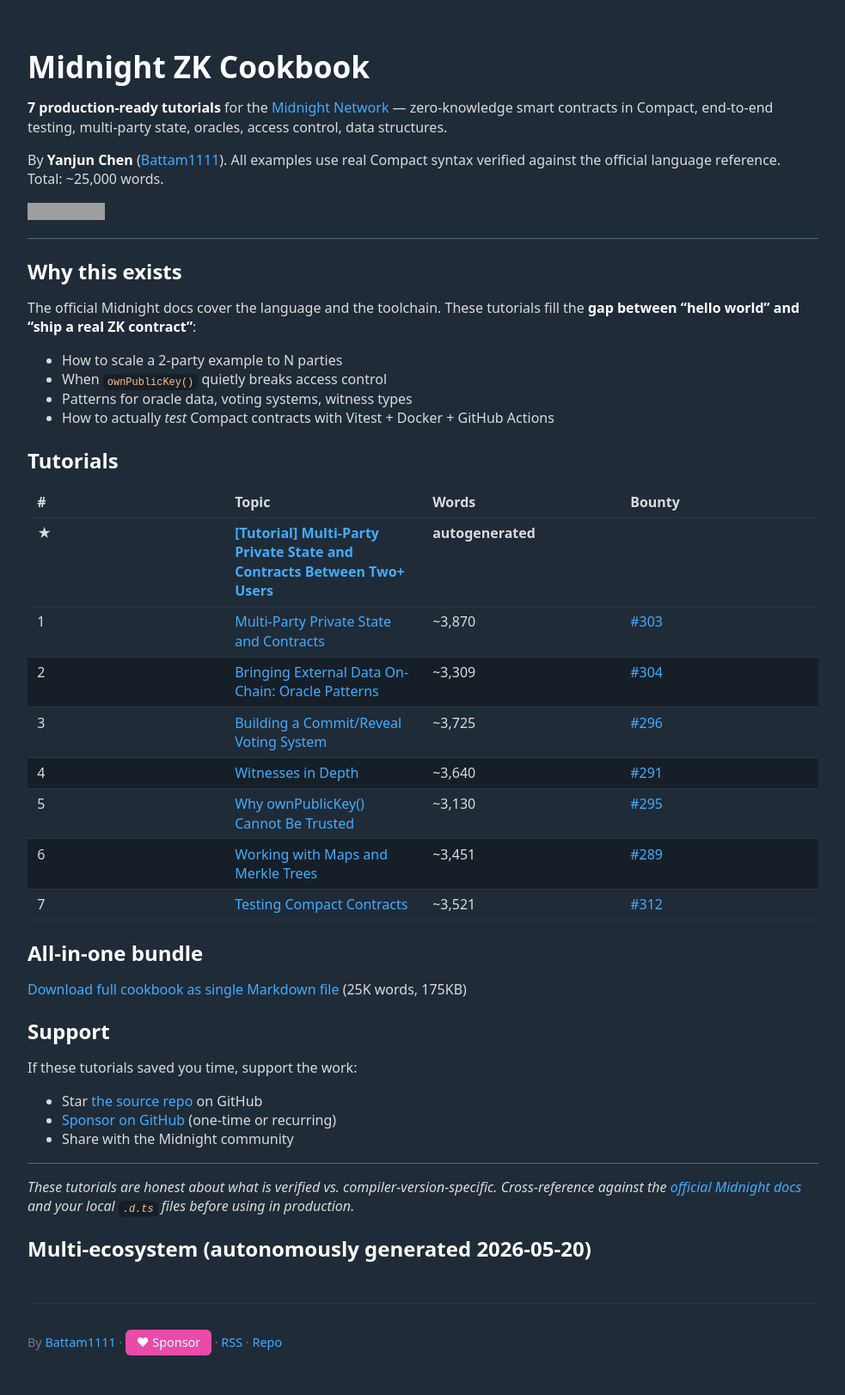
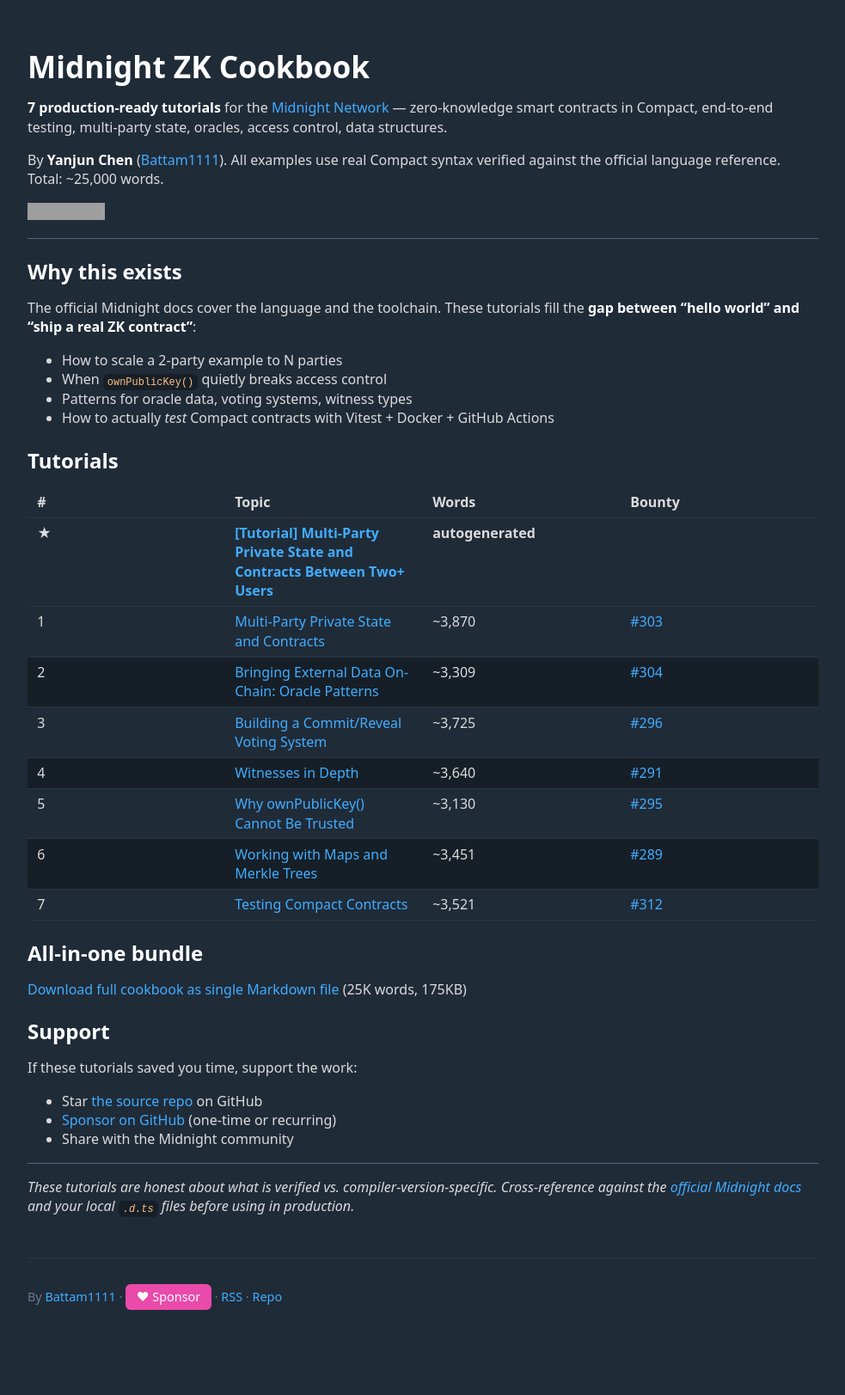
Before and after one commit to Battam1111/midnight-zk-cookbook, a Jekyll site: the page built from index.md, in a window 1280 px wide. Shown: the whole page at 86% size, without its empty margins (148-1131 px from the left). Built offline with Jekyll 4.4.1, drawn with Linux system fonts in a browser that asks for light colours; after the commit the page ends 1570 px from its top, so only the background shows below that; grey boxes are pictures that could not be loaded.

Commit message:
fix: remove empty Multi-ecosystem heading from index

```diff
--- a/index.md
+++ b/index.md
@@ -50,6 +50,3 @@ If these tutorials saved you time, support the work:
 ---
 
 *These tutorials are honest about what is verified vs. compiler-version-specific. Cross-reference against the [official Midnight docs](https://docs.midnight.network) and your local `.d.ts` files before using in production.*
-
-
-## Multi-ecosystem (autonomously generated 2026-05-20)
```
